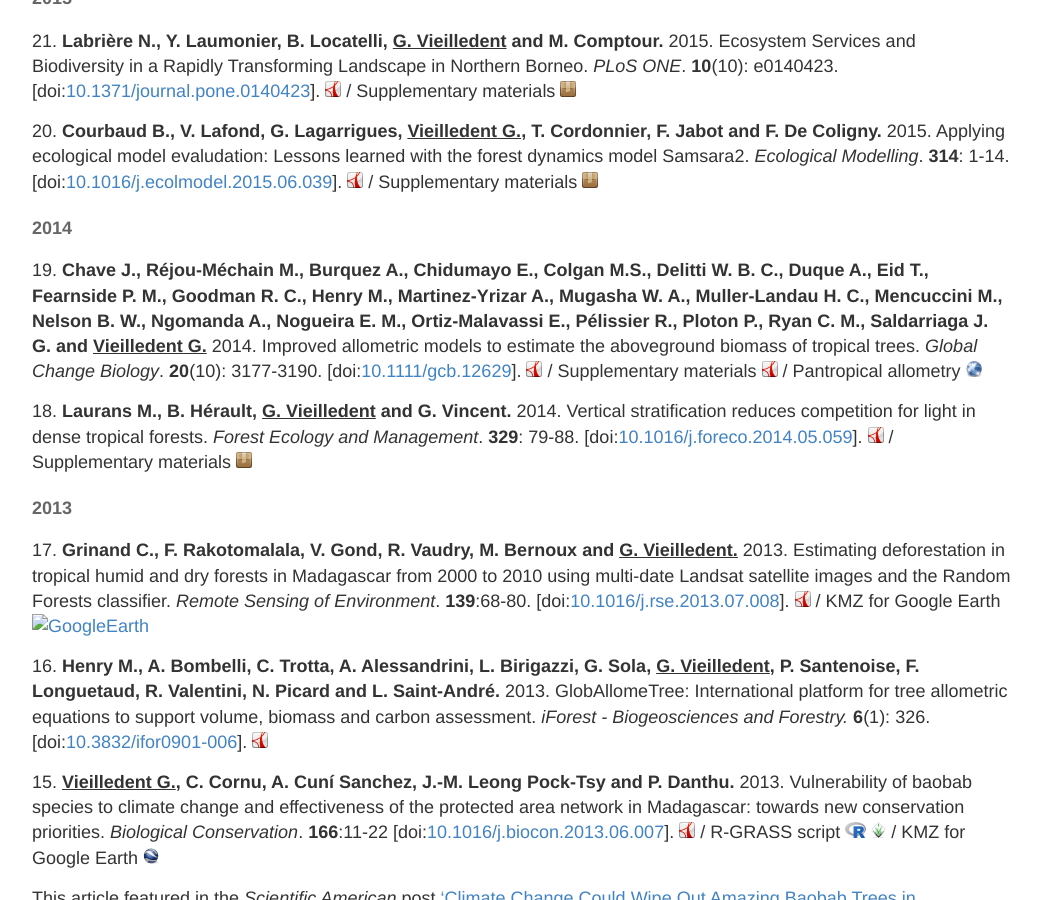
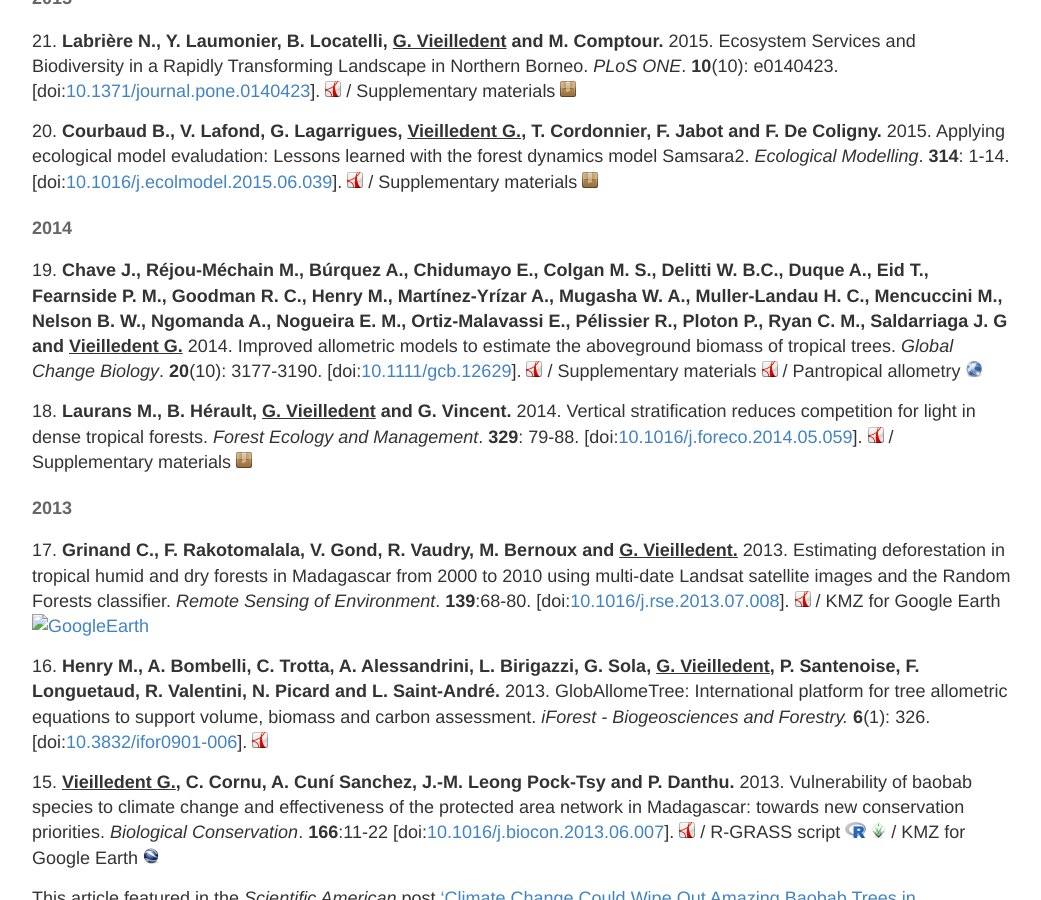
Before and after one commit to ghislainv/ghislainv.github.io, a Jekyll site: the page built from publications.md, in a window 1280 px wide and 900 px high, scrolled down 1529 px. Shown: the whole window, without its empty margins (118-1159 px from the left). Built offline with Jekyll 4.4.1, drawn with Linux system fonts in a browser that asks for light colours.

Commit message:
Update publications

```diff
--- a/publications.md
+++ b/publications.md
@@ -77,7 +77,7 @@ Supplementary materials [![supplements](/images/logos/logo-zip.png "supplements"
 
 #### 2014
 
-19\. **Chave J., Réjou-Méchain M., Burquez A., Chidumayo E., Colgan M.S., Delitti W. B. C., Duque A., Eid T., Fearnside P. M., Goodman R. C., Henry M., Martinez-Yrizar A., Mugasha W. A., Muller-Landau H. C., Mencuccini M., Nelson B. W., Ngomanda A., Nogueira E. M., Ortiz-Malavassi E., Pélissier R., Ploton P., Ryan C. M., Saldarriaga J. G. and <span style="text-decoration: underline;">Vieilledent G.</span>** 2014. Improved allometric models to estimate the aboveground biomass of tropical trees. *Global Change Biology*. **20**(10): 3177-3190.
+19\. **Chave J., Réjou-Méchain M., Búrquez A., Chidumayo E., Colgan M. S., Delitti W. B.C., Duque A., Eid T., Fearnside P. M., Goodman R. C., Henry M., Martínez-Yrízar A., Mugasha W. A., Muller-Landau H. C., Mencuccini M., Nelson B. W., Ngomanda A., Nogueira E. M., Ortiz-Malavassi E., Pélissier R., Ploton P., Ryan C. M., Saldarriaga J. G and <span style="text-decoration: underline;">Vieilledent G.</span>** 2014. Improved allometric models to estimate the aboveground biomass of tropical trees. *Global Change Biology*. **20**(10): 3177-3190.
 \[doi:[10.1111/gcb.12629](http://dx.doi.org/10.1111/gcb.12629)\].
 [![manuscript in pdf](/images/logos/logo-pdf.png "manuscript in pdf")](/publications/Chave2014-GCB.pdf) /
 Supplementary materials [![supplements](/images/logos/logo-pdf.png "supplements")](/publications/Chave2014-GCB-SM.pdf) /
```
